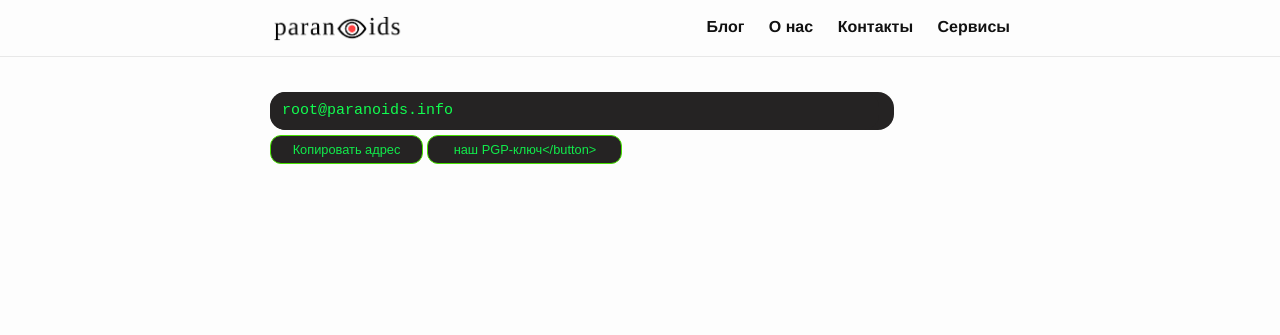
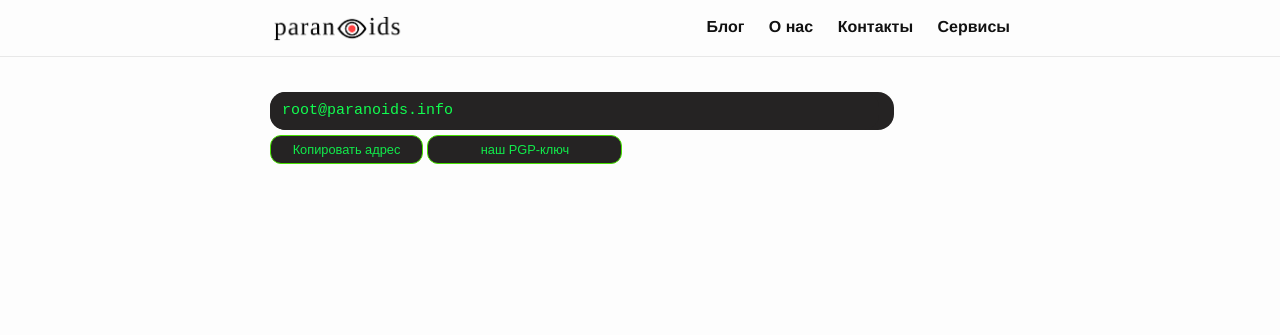
Before and after one commit to 2b7E1n6D0e5R7/2b7E1n6D0e5R7.github.io, a Jekyll site: the page built from _pages/contact.md, in a window 1280 px wide. Shown: the top 335 px of the page. Built offline with Jekyll 4.4.1, drawn with Linux system fonts in a browser that asks for light colours; some of the changed lines change nothing that is shown.

Commit message:
Update contact.md

```diff
--- a/_pages/contact.md
+++ b/_pages/contact.md
@@ -9,4 +9,4 @@
 <div id="code">root@paranoids.info</div>
 <br>
 <button class="glo" id="copy">Копировать адрес</button>
-<a href="/pgp/" class="glo_a">наш PGP-ключ</button>
+<a href="/pgp/" class="glo_a">наш PGP-ключ</a>
```
